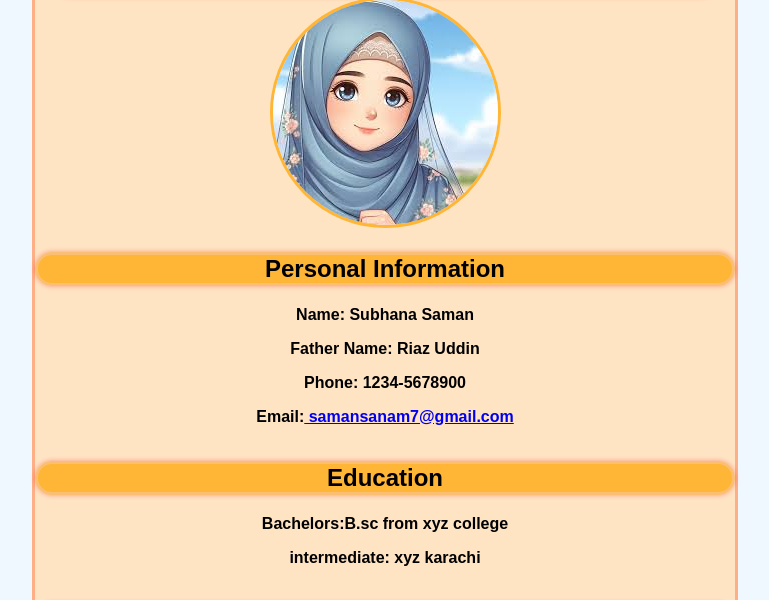
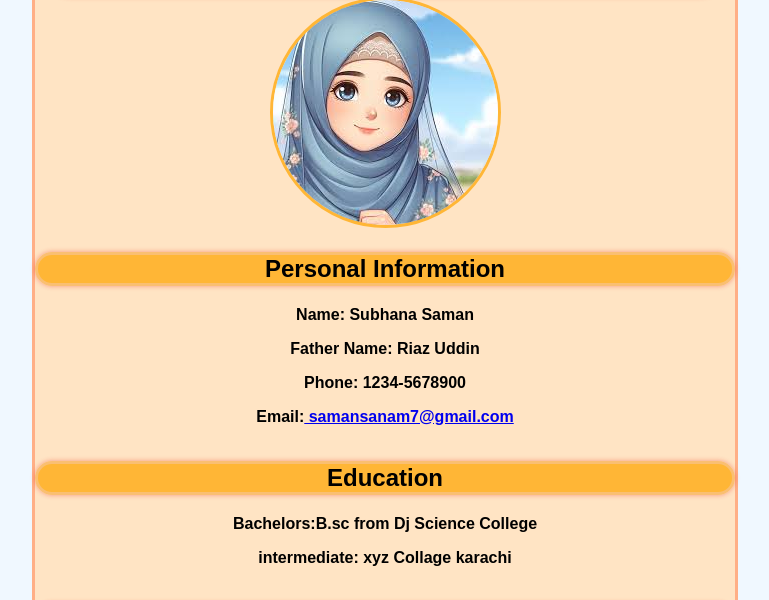
Before and after one commit to SubhanaSaman/Hackathon, a plain HTML site: page 1st-Milestone/index.html in a window 1280 px wide. Shown: the part 160-760 px from the top of the page, without its empty margins (255-1024 px from the left). Drawn offline with Linux system fonts and the light colour scheme.

Commit message:
Update index.html

```diff
--- a/1st-Milestone/index.html
+++ b/1st-Milestone/index.html
@@ -25,8 +25,8 @@
     </section>
     <section id="Eduction" >
         <h2>Education</h2>
-     <P><b>Bachelors:</b><b>B.sc from xyz college  </b><p>
-        <b><b>intermediate: xyz karachi</b> </P>
+     <P><b>Bachelors:</b><b>B.sc from Dj Science College  </b><p>
+        <b><b>intermediate: xyz Collage karachi</b> </P>
     </section>
 
     <section id="Skills">
```
